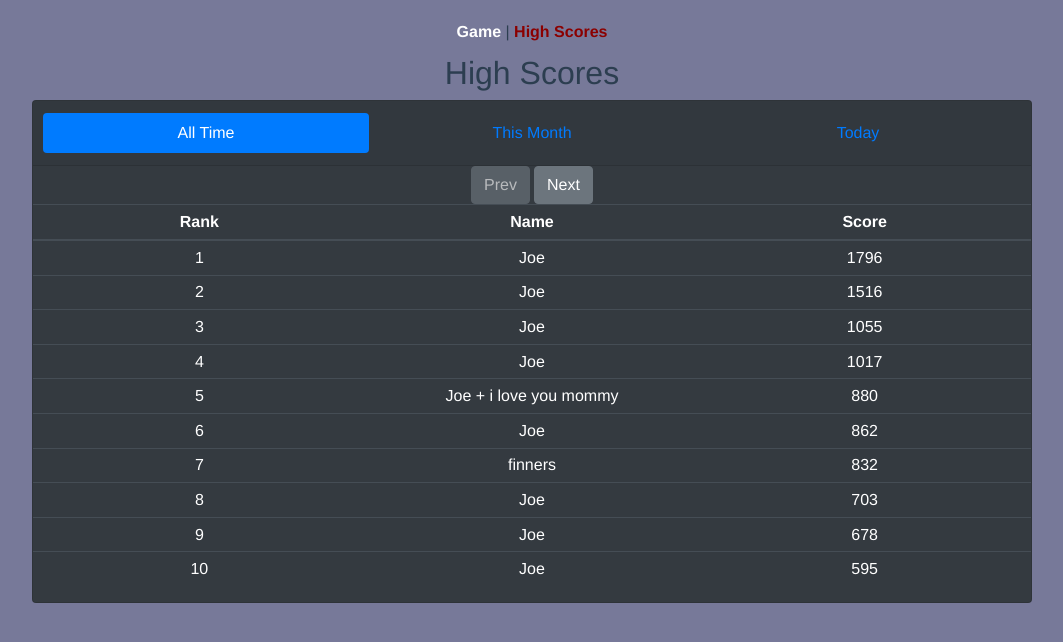
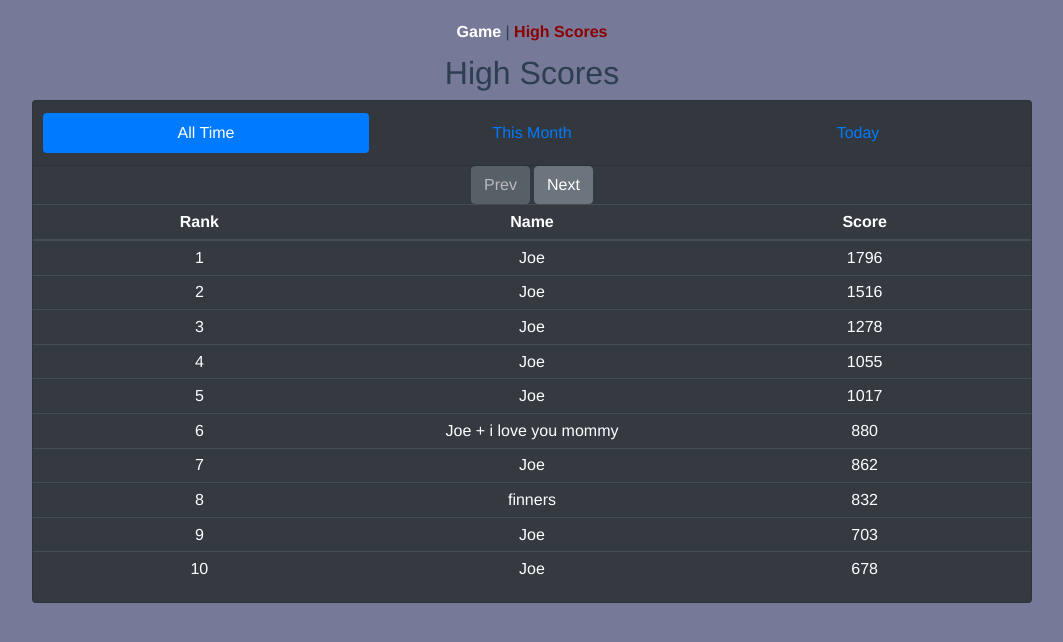
Before and after one commit to josephrockqz/blue2red, a Vue app: page /high-scores in a window 1280 px wide. Shown: the top 642 px of the page, without its empty margins (108-1171 px from the left). Built offline with nearby package versions, Linux system fonts and the light colour scheme; data requests are answered from the project's data file; what v-scroll-lock would draw is missing.

Commit message:
small changes

```diff
--- a/db.json
+++ b/db.json
@@ -191,6 +191,18 @@
       "score": 251,
       "date": "12/6/2020@0:24:35",
       "id": 113
+    },
+    {
+      "name": "Joe",
+      "score": 257,
+      "date": "12/6/2020@20:19:35",
+      "id": 114
+    },
+    {
+      "name": "Joe",
+      "score": 1278,
+      "date": "12/6/2020@20:27:57",
+      "id": 115
     }
   ]
 }
```
Also changed, not shown: src/views/Game.vue (line endings or trailing spaces), ttd.txt.
